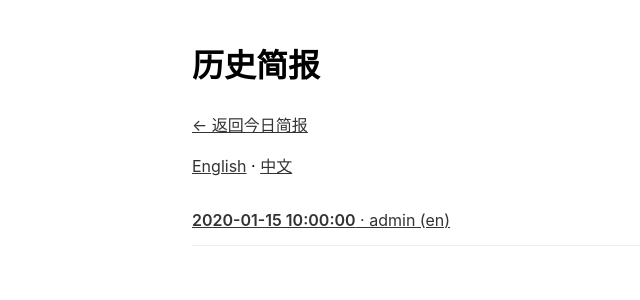
After one commit to wskkong/my-parents-dont-read-english, a FastAPI app: template backend/app/templates/archive.html in a window 1280 px wide. The commit adds this page. Shown: the top 300 px of the page, without its empty margins (48-688 px from the left). Run offline with FastAPI, Linux system fonts and the light colour scheme; the template is opened without the code that fills it: most values are stand-ins (such as "Sample title", 1, 10 or a date in 2020); parts of the project's set-up code (start-up, migrations or seed data) failed here and were passed over; some libraries are stand-ins or nearby versions.

Commit message:
Add briefing archive with clickable history

```diff
--- /dev/null
+++ b/backend/app/templates/archive.html
@@ -0,0 +1,32 @@
+<!DOCTYPE html>
+<html lang="{{ lang }}">
+<head>
+    <meta charset="UTF-8">
+    <title>{{ "Archive" if lang == "EN" else "历史简报" }}</title>
+    <style>
+        body { font-family: -apple-system, sans-serif; max-width: 800px;
+               margin: 40px auto; padding: 0 20px; line-height: 1.6; }
+        a { color: #333; }
+        .toggle { margin: 16px 0; }
+        .item { padding: 12px 0; border-bottom: 1px solid #eee; }
+        .date { font-weight: 600; }
+    </style>
+</head>
+<body>
+    <h1>{{ "Briefing Archive" if lang == "EN" else "历史简报" }}</h1>
+
+    <p><a href="/?lang={{ lang }}">← {{ "Back to today" if lang == "EN" else "返回今日简报" }}</a></p>
+
+    <div class="toggle">
+        <a href="/archive?lang=EN">English</a> · <a href="/archive?lang=ZH">中文</a>
+    </div>
+
+    {% for b in briefings %}
+    <div class="item">
+        <a href="/briefing/{{ b.id }}"><span class="date">{{ b.date }}</span> · {{ b.level }} ({{ b.lang }})</a>
+    </div>
+    {% else %}
+    <p>{{ "No briefings yet." if lang == "EN" else "还没有历史简报。" }}</p>
+    {% endfor %}
+</body>
+</html>
--- a/backend/app/templates/dashboard.html
+++ b/backend/app/templates/dashboard.html
@@ -22,6 +22,7 @@
         <a href="/?lang=EN" class="{{ 'active' if lang == 'EN' else '' }}">English</a>
         <a href="/?lang=ZH" class="{{ 'active' if lang == 'ZH' else '' }}">中文</a>
     </div>
+    <p><a href="/archive?lang={{ lang }}">{{ "View archive" if lang == "EN" else "查看历史简报" }}</a></p>
 
     {% if briefing %}
         <p class="meta">{{ briefing.date }} · {{ briefing.level }}</p>
```
Also changed, not shown: backend/app/api/pages.py (+19 -1 lines), backend/app/processing/briefing_service.py (+20 -6 lines).
